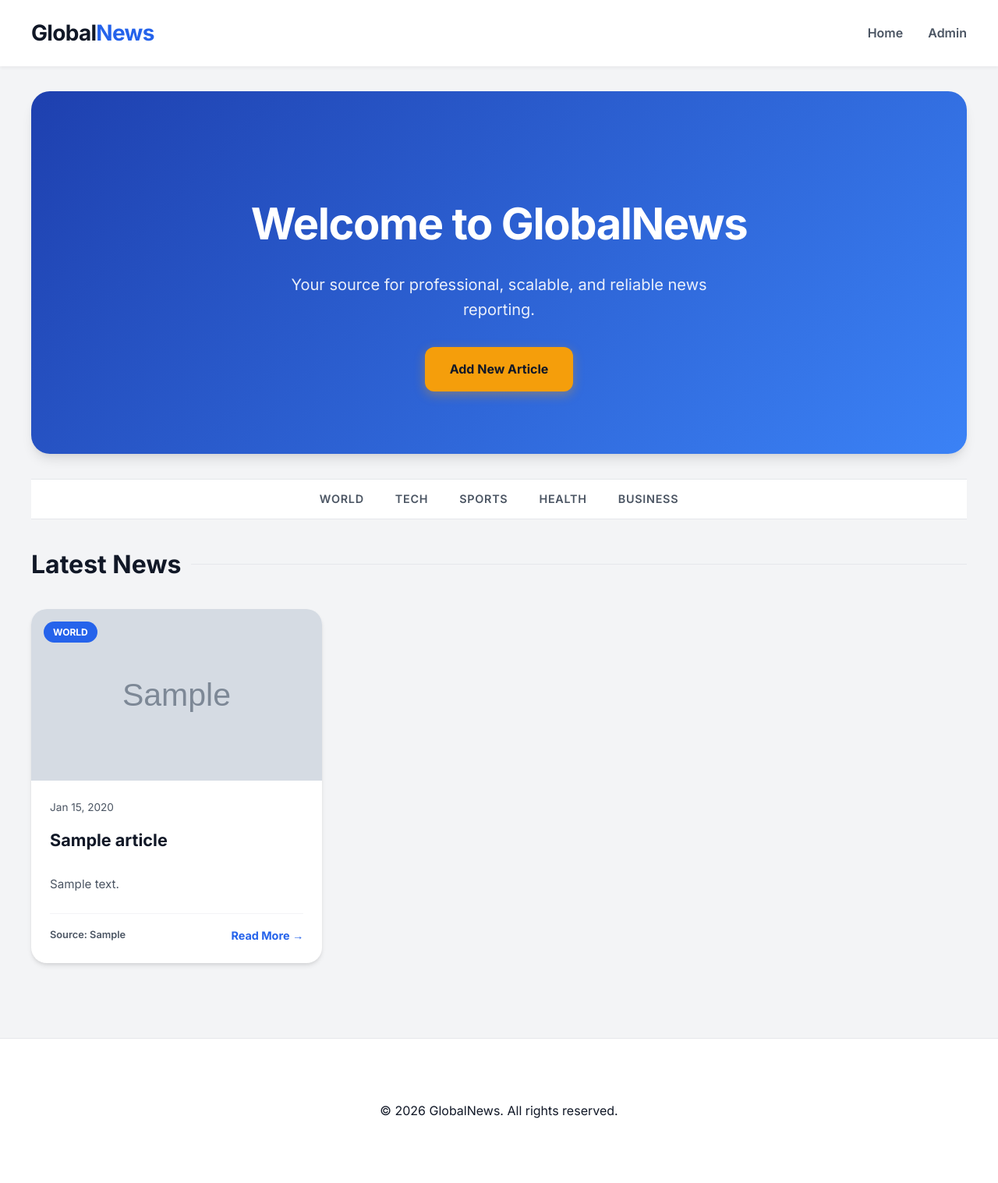
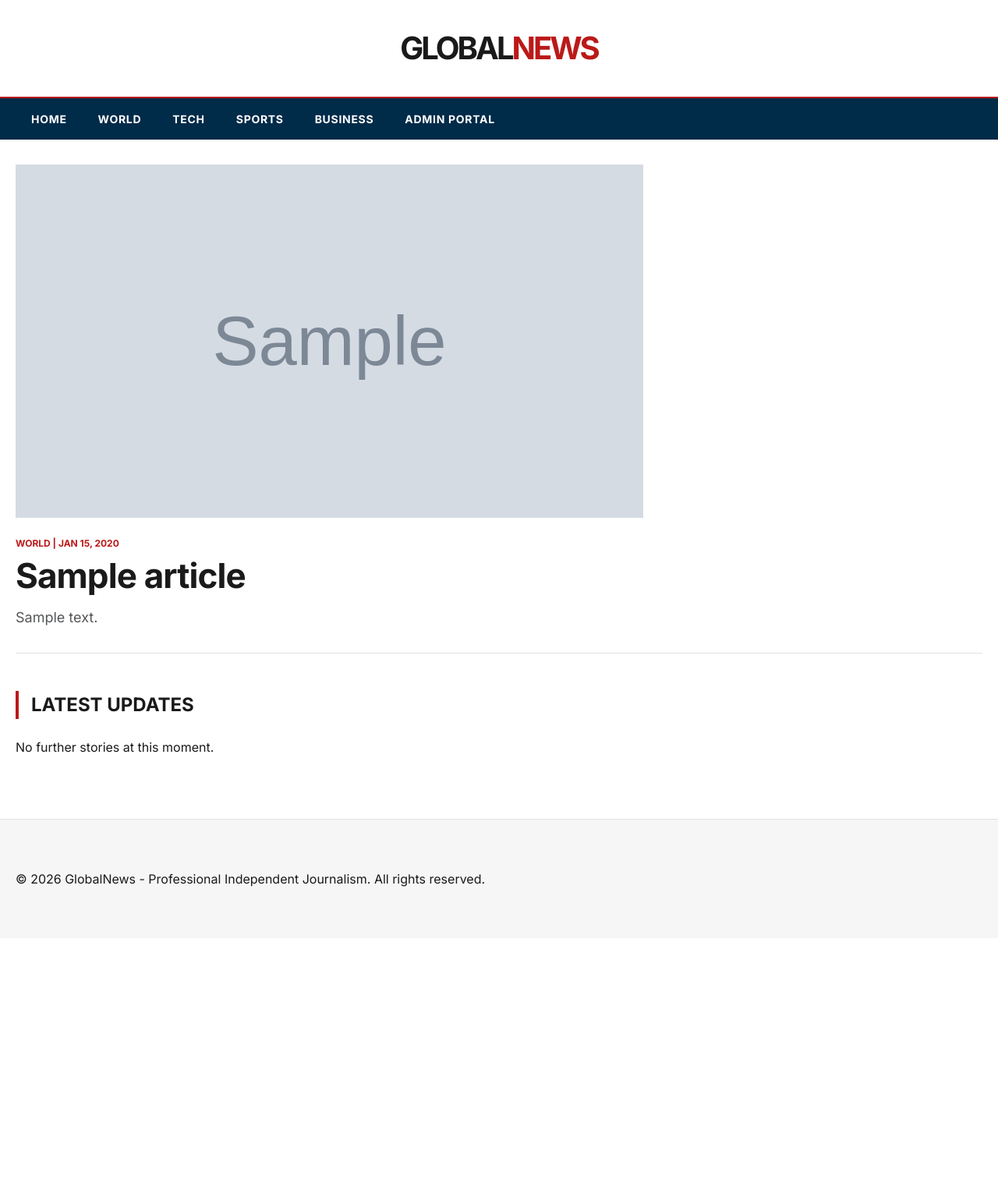
Before and after one commit to AsbinGhimire/news-sphere, a Django app: page / in a window 1280 px wide. Shown: the whole page at 78% size. After the commit the page ends 1137 px from the top, so only its background shows below. Run offline with Django 5.2, Linux system fonts and the light colour scheme; tables that the repository leaves empty hold one stand-in row (values such as "Sample post"); grey boxes marked "Sample" are stand-in pictures.

Commit message:
UI Overhaul: Professional BBC/CNN-inspired design with Top News Hero

```diff
--- a/news/views.py
+++ b/news/views.py
@@ -2,9 +2,12 @@ from django.shortcuts import render, get_object_or_404
 from .models import Article
 
 def index(request):
-    latest_articles = Article.objects.filter(published_at__isnull=False).order_by('-published_at')[:10]
+    all_articles = Article.objects.filter(published_at__isnull=False).order_by('-published_at')
+    featured_article = all_articles.first()
+    latest_articles = all_articles[1:11]  # Next 10 articles
     categories = Article.CATEGORY_CHOICES
     return render(request, 'news/index.html', {
+        'featured_article': featured_article,
         'latest_articles': latest_articles,
         'categories': categories
     })
--- a/static/css/style.css
+++ b/static/css/style.css
@@ -1,427 +1,289 @@
 :root {
-    --primary: #2563eb;
-    --primary-dark: #1d4ed8;
-    --secondary: #f59e0b;
-    --text: #111827;
-    --text-muted: #4b5563;
-    --bg: #f3f4f6;
+    --primary: #bb1919;
+    --navy: #002b49;
+    --text: #1a1a1a;
+    --text-muted: #545658;
+    --bg: #ffffff;
+    --bg-alt: #f6f6f6;
+    --border: #e2e2e2;
     --white: #ffffff;
-    --shadow: 0 4px 6px -1px rgba(0, 0, 0, 0.1), 0 2px 4px -1px rgba(0, 0, 0, 0.06);
-    --shadow-lg: 0 10px 15px -3px rgba(0, 0, 0, 0.1), 0 4px 6px -2px rgba(0, 0, 0, 0.05);
-    --container-width: 1200px;
+    --shadow: 0 1px 3px rgba(0,0,0,0.1);
+    --container-width: 1280px;
+}
+
+* {
+    box-sizing: border-box;
+    margin: 0;
+    padding: 0;
 }
 
 body {
     font-family: 'Inter', sans-serif;
     color: var(--text);
     background-color: var(--bg);
-    margin: 0;
-    line-height: 1.6;
+    line-height: 1.5;
+    -webkit-font-smoothing: antialiased;
 }
 
 .container {
     max-width: var(--container-width);
     margin: 0 auto;
-    padding: 0 1.5rem;
+    padding: 0 1.25rem;
 }
 
-/* Header & Nav */
-.navbar {
-    background: var(--white);
-    box-shadow: 0 2px 4px rgba(0,0,0,0.05);
-    padding: 1.25rem 0;
-    position: sticky;
-    top: 0;
-    z-index: 100;
+/* Global Branding Header */
+.header-main {
+    border-bottom: 2px solid var(--primary);
+    padding: 2rem 0;
 }
 
-.navbar .container {
+.header-main .container {
     display: flex;
-    justify-content: space-between;
+    justify-content: center;
     align-items: center;
+    position: relative;
 }
 
 .logo {
-    font-size: 1.75rem;
-    font-weight: 800;
+    font-size: 2.5rem;
+    font-weight: 900;
     text-decoration: none;
     color: var(--text);
-    letter-spacing: -0.025em;
+    letter-spacing: -3px;
+    text-transform: uppercase;
 }
 
 .logo span {
     color: var(--primary);
 }
 
+.navbar {
+    background: var(--navy);
+    color: white;
+    position: sticky;
+    top: 0;
+    z-index: 1000;
+}
+
+.navbar .container {
+    display: flex;
+    align-items: center;
+    justify-content: space-between;
+}
+
 nav ul {
     list-style: none;
     display: flex;
-    gap: 2rem;
-    margin: 0;
-    padding: 0;
 }
 
-nav a {
+nav ul li a {
+    display: block;
+    padding: 1rem 1.25rem;
+    color: white;
     text-decoration: none;
-    color: var(--text-muted);
-    font-weight: 600;
-    transition: all 0.2s ease;
+    font-weight: 700;
+    font-size: 0.875rem;
+    text-transform: uppercase;
+    letter-spacing: 0.05em;
+    transition: background 0.2s;
 }
 
-nav a:hover {
-    color: var(--primary);
+nav ul li a:hover {
+    background: rgba(255, 255, 255, 0.1);
 }
 
-/* Category Nav */
-.category-nav {
-    background: var(--white);
-    border-top: 1px solid #e5e7eb;
-    border-bottom: 1px solid #e5e7eb;
-    padding: 0.75rem 0;
-    overflow-x: auto;
-    margin-bottom: 2rem;
+/* Hero Section - Top News */
+.hero-news {
+    padding: 2rem 0;
+    border-bottom: 1px solid var(--border);
+    margin-bottom: 3rem;
 }
 
-.category-nav ul {
-    list-style: none;
-    display: flex;
-    justify-content: center;
-    gap: 2.5rem;
-    margin: 0;
-    padding: 0;
+.hero-grid {
+    display: grid;
+    grid-template-columns: 2fr 1fr;
+    gap: 2rem;
 }
 
-.cat-link {
+.featured-card {
+    position: relative;
+    display: block;
     text-decoration: none;
-    color: var(--text-muted);
-    font-weight: 600;
-    font-size: 0.9rem;
-    text-transform: uppercase;
-    letter-spacing: 0.05em;
-    transition: color 0.2s;
+    color: inherit;
 }
 
-.cat-link:hover {
-    color: var(--primary);
+.featured-card .img-container {
+    aspect-ratio: 16 / 9;
+    overflow: hidden;
+    background: #eee;
+    margin-bottom: 1.5rem;
 }
 
-/* Hero Section */
-.hero {
-    padding: 5rem 0;
-    text-align: center;
-    background: linear-gradient(135deg, #1e40af 0%, #3b82f6 100%);
-    color: var(--white);
-    border-radius: 1.5rem;
-    margin: 2rem 0;
-    box-shadow: var(--shadow-lg);
-}
-
-.hero h1 {
-    font-size: 3.5rem;
-    font-weight: 800;
-    margin-bottom: 1rem;
-    letter-spacing: -0.025em;
-}
-
-.hero p {
-    font-size: 1.25rem;
-    opacity: 0.9;
-    max-width: 600px;
-    margin: 0 auto 2rem;
-}
-
-/* Buttons */
-.btn {
-    display: inline-block;
-    padding: 1rem 2rem;
-    background: var(--secondary);
-    color: var(--text);
-    text-decoration: none;
-    border-radius: 0.75rem;
-    font-weight: 700;
-    transition: transform 0.2s, box-shadow 0.2s;
-    box-shadow: 0 4px 14px 0 rgba(245, 158, 11, 0.39);
-}
-
-.btn:hover {
-    transform: translateY(-2px);
-    box-shadow: 0 6px 20px rgba(245, 158, 11, 0.45);
-}
-
-/* Article Cards */
-.latest-news h2 {
-    font-size: 2rem;
-    font-weight: 800;
-    margin-bottom: 2rem;
-    display: flex;
-    align-items: center;
-    gap: 0.75rem;
-}
-
-.latest-news h2::after {
-    content: "";
-    flex: 1;
-    height: 1px;
-    background: #e5e7eb;
-}
-
-.articles-grid {
-    display: grid;
-    grid-template-columns: repeat(auto-fill, minmax(350px, 1fr));
-    gap: 2.5rem;
-}
-
-.article-card {
-    background: var(--white);
-    border-radius: 1.25rem;
-    overflow: hidden;
-    box-shadow: var(--shadow);
-    transition: transform 0.3s ease, box-shadow 0.3s ease;
-    display: flex;
-    flex-direction: column;
-}
-
-.article-card:hover {
-    transform: translateY(-8px);
-    box-shadow: var(--shadow-lg);
-}
-
-.card-image {
-    position: relative;
-    height: 220px;
-    overflow: hidden;
-}
-
-.card-image img {
+.featured-card img {
     width: 100%;
     height: 100%;
     object-fit: cover;
     transition: transform 0.5s ease;
 }
 
-.article-card:hover .card-image img {
-    transform: scale(1.05);
+.featured-card:hover img {
+    transform: scale(1.02);
 }
 
-.card-badge {
-    position: absolute;
-    top: 1rem;
-    left: 1rem;
-    background: var(--primary);
-    color: white;
-    padding: 0.25rem 0.75rem;
-    border-radius: 2rem;
-    font-size: 0.75rem;
-    font-weight: 700;
+.featured-card h1 {
+    font-size: 2.75rem;
+    font-weight: 800;
+    line-height: 1.1;
+    margin-bottom: 1rem;
+    letter-spacing: -0.02em;
+}
+
+.featured-card p {
+    font-size: 1.125rem;
+    color: var(--text-muted);
+}
+
+/* Latest News Grid */
+.section-title {
+    font-size: 1.5rem;
+    font-weight: 800;
+    margin-bottom: 1.5rem;
+    border-left: 4px solid var(--primary);
+    padding-left: 1rem;
     text-transform: uppercase;
 }
 
-.img-placeholder {
-    width: 100%;
-    height: 100%;
-    background: #e5e7eb;
-    display: flex;
-    align-items: center;
-    justify-content: center;
-    font-weight: 700;
-    color: var(--text-muted);
+.articles-grid {
+    display: grid;
+    grid-template-columns: repeat(auto-fill, minmax(300px, 1fr));
+    gap: 2rem;
+    margin-bottom: 4rem;
 }
 
-.card-content {
-    padding: 1.5rem;
-    flex-grow: 1;
+.article-card {
+    text-decoration: none;
+    color: inherit;
     display: flex;
     flex-direction: column;
 }
 
-.card-date {
-    font-size: 0.85rem;
-    color: var(--text-muted);
+.article-card .img-container {
+    aspect-ratio: 3 / 2;
+    overflow: hidden;
+    background: #eee;
+    margin-bottom: 1rem;
+}
+
+.article-card img {
+    width: 100%;
+    height: 100%;
+    object-fit: cover;
+}
+
+.article-card h3 {
+    font-size: 1.25rem;
+    font-weight: 800;
+    line-height: 1.3;
+    margin-bottom: 0.75rem;
+}
+
+.article-card h3:hover {
+    text-decoration: underline;
+    text-decoration-color: var(--primary);
+}
+
+.article-meta {
+    font-size: 0.75rem;
+    font-weight: 700;
+    text-transform: uppercase;
+    color: var(--primary);
     margin-bottom: 0.5rem;
 }
 
-.card-content h3 {
-    margin: 0.5rem 0 1rem;
-    font-size: 1.35rem;
-    line-height: 1.3;
-}
-
-.card-content h3 a {
-    text-decoration: none;
-    color: var(--text);
-    transition: color 0.2s;
-}
-
-.card-content h3 a:hover {
-    color: var(--primary);
-}
-
-.card-content p {
+.article-card p {
+    font-size: 0.9375rem;
     color: var(--text-muted);
-    font-size: 0.95rem;
-    margin-bottom: 1.5rem;
-}
-
-.card-footer {
-    margin-top: auto;
-    display: flex;
-    justify-content: space-between;
-    align-items: center;
-    padding-top: 1rem;
-    border-top: 1px solid #f3f4f6;
-}
-
-.source {
-    font-size: 0.8rem;
-    font-weight: 600;
-    color: var(--text-muted);
-}
-
-.read-more {
-    text-decoration: none;
-    color: var(--primary);
-    font-weight: 700;
-    font-size: 0.9rem;
+    line-height: 1.5;
 }
 
 /* Article Detail */
 .article-detail {
-    max-width: 1000px;
-    margin: 3rem auto;
-    background: var(--white);
-    padding: 3rem;
-    border-radius: 2rem;
-    box-shadow: var(--shadow);
+    max-width: 800px;
+    margin: 4rem auto;
 }
 
 .detail-header {
-    margin-bottom: 2.5rem;
+    text-align: center;
+    margin-bottom: 3rem;
 }
 
-.breadcrumb {
-    font-size: 0.85rem;
-    color: var(--text-muted);
+.detail-header .category-badge {
+    color: var(--primary);
+    font-weight: 800;
+    text-transform: uppercase;
+    letter-spacing: 0.1em;
+    font-size: 0.875rem;
     margin-bottom: 1rem;
-}
-
-.breadcrumb a {
-    color: var(--primary);
-    text-decoration: none;
-}
-
-.detail-header .badge {
-    display: inline-block;
-    background: #eff6ff;
-    color: var(--primary);
-    padding: 0.25rem 1rem;
-    border-radius: 2rem;
-    font-weight: 700;
-    font-size: 0.8rem;
-    text-transform: uppercase;
-    margin-bottom: 1.5rem;
+    display: block;
 }
 
 .detail-header h1 {
-    font-size: 3rem;
-    font-weight: 900;
+    font-size: 3.5rem;
+    font-weight: 800;
     line-height: 1.1;
+    margin-bottom: 1.5rem;
     letter-spacing: -0.02em;
-    margin-bottom: 1.5rem;
 }
 
-.meta-info {
-    display: flex;
-    gap: 1rem;
+.detail-header .meta {
+    font-size: 0.9rem;
     color: var(--text-muted);
-    font-size: 0.95rem;
-    font-weight: 500;
 }
 
-.detail-image {
+.detail-hero-img {
     width: 100%;
+    max-height: 500px;
+    object-fit: cover;
     margin-bottom: 3rem;
-    border-radius: 1.5rem;
-    overflow: hidden;
 }
 
-.detail-image img {
-    width: 100%;
-    display: block;
+.article-body {
+    font-size: 1.25rem;
+    line-height: 1.8;
+    color: #333;
 }
 
-.detail-layout {
-    display: grid;
-    grid-template-columns: 2fr 1fr;
-    gap: 4rem;
-}
-
-.description {
-    font-size: 1.4rem;
-    line-height: 1.5;
-    color: var(--text);
+.article-body p {
     margin-bottom: 2rem;
 }
 
-.body-text {
-    font-size: 1.15rem;
-    color: var(--text-muted);
-    line-height: 1.8;
+.ai-section {
+    background: var(--bg-alt);
+    padding: 2.5rem;
+    margin: 3rem 0;
+    border-left: 4px solid var(--navy);
 }
 
-/* AI Summary Sidebar */
-.ai-summary-card {
-    background: #f8fafc;
-    border: 1px solid #e2e8f0;
-    border-radius: 1.5rem;
-    padding: 2rem;
-    position: sticky;
-    top: 100px;
+.ai-section h3 {
+    text-transform: uppercase;
+    font-size: 0.9rem;
+    margin-bottom: 1rem;
+    color: var(--navy);
 }
 
-.ai-summary-card h3 {
-    display: flex;
-    align-items: center;
-    gap: 0.75rem;
-    font-size: 1.25rem;
-    margin-bottom: 1rem;
-}
-
-.ai-icon {
-    background: linear-gradient(135deg, #7c3aed, #4f46e5);
-    color: white;
-    padding: 0.1rem 0.5rem;
-    border-radius: 0.4rem;
-    font-size: 0.75rem;
-}
-
-.paraphrased-section {
-    margin-top: 4rem;
-    background: #fffbeb;
-    padding: 2.5rem;
-    border-radius: 1.5rem;
-    border-left: 6px solid var(--secondary);
-}
-
-.italic {
-    font-style: italic;
-}
-
-.footer {
+/* Footer */
+footer {
+    background: var(--bg-alt);
     padding: 4rem 0;
-    text-align: center;
-    border-top: 1px solid #e5e7eb;
-    margin-top: 6rem;
-    background: var(--white);
+    border-top: 1px solid var(--border);
+    margin-top: 5rem;
 }
 
 @media (max-width: 900px) {
-    .detail-layout {
+    .hero-grid {
         grid-template-columns: 1fr;
     }
-    .hero h1 {
-        font-size: 2.5rem;
-    }
-    .detail-header h1 {
-        font-size: 2.25rem;
+    .logo {
+        font-size: 2rem;
     }
 }
--- a/templates/base.html
+++ b/templates/base.html
@@ -10,17 +10,24 @@
     <link href="https://fonts.googleapis.com/css2?family=Inter:wght@400;600;700&display=swap" rel="stylesheet">
 </head>
 <body>
-    <header class="navbar">
+    <header class="header-main">
         <div class="container">
             <a href="/" class="logo">Global<span>News</span></a>
-            <nav>
-                <ul>
-                    <li><a href="/">Home</a></li>
-                    <li><a href="/admin/">Admin</a></li>
-                </ul>
-            </nav>
         </div>
     </header>
+
+    <nav class="navbar">
+        <div class="container">
+            <ul>
+                <li><a href="/">Home</a></li>
+                <li><a href="/category/World/">World</a></li>
+                <li><a href="/category/Tech/">Tech</a></li>
+                <li><a href="/category/Sports/">Sports</a></li>
+                <li><a href="/category/Business/">Business</a></li>
+                <li><a href="/admin/">Admin Portal</a></li>
+            </ul>
+        </div>
+    </nav>
 
     <main class="container">
         {% block content %}
@@ -29,7 +36,7 @@
 
     <footer class="footer">
         <div class="container">
-            <p>&copy; 2026 GlobalNews. All rights reserved.</p>
+            <p>&copy; 2026 GlobalNews - Professional Independent Journalism. All rights reserved.</p>
         </div>
     </footer>
 
--- a/templates/news/index.html
+++ b/templates/news/index.html
@@ -3,47 +3,47 @@
 {% block title %}Home - GlobalNews{% endblock %}
 
 {% block content %}
-<section class="hero">
-    <h1>Welcome to GlobalNews</h1>
-    <p>Your source for professional, scalable, and reliable news reporting.</p>
-    <a href="/admin/" class="btn">Add New Article</a>
+<!-- Top News Hero -->
+{% if featured_article %}
+<section class="hero-news">
+    <div class="hero-grid">
+        <a href="{% url 'article_detail' featured_article.pk %}" class="featured-card">
+            <div class="img-container">
+                {% if featured_article.image_url %}
+                    <img src="{{ featured_article.image_url }}" alt="{{ featured_article.title }}">
+                {% else %}
+                    <div class="img-placeholder">{{ featured_article.category }}</div>
+                {% endif %}
+            </div>
+            <div class="article-meta">{{ featured_article.category }} | {{ featured_article.published_at|date:"M d, Y" }}</div>
+            <h1>{{ featured_article.title }}</h1>
+            <p>{{ featured_article.description|truncatewords:40 }}</p>
+        </a>
+
+        <!-- Could add secondary featured items here if needed -->
+    </div>
 </section>
+{% endif %}
 
-<nav class="category-nav">
-    <ul>
-        {% for cat_key, cat_val in categories %}
-        <li><a href="{% url 'category_view' cat_key %}" class="cat-link">{{ cat_val }}</a></li>
-        {% endfor %}
-    </ul>
-</nav>
-
-<section class="latest-news">
-    <h2>Latest News</h2>
+<!-- Latest News Grid -->
+<section class="latest-section">
+    <h2 class="section-title">Latest Updates</h2>
     <div class="articles-grid">
         {% for article in latest_articles %}
-        <article class="article-card">
-            <div class="card-image">
+        <a href="{% url 'article_detail' article.pk %}" class="article-card">
+            <div class="img-container">
                 {% if article.image_url %}
-                <img src="{{ article.image_url }}" alt="{{ article.title }}">
+                    <img src="{{ article.image_url }}" alt="{{ article.title }}">
                 {% else %}
-                <div class="img-placeholder">{{ article.category }}</div>
+                    <div class="img-placeholder">{{ article.category }}</div>
                 {% endif %}
-                <span class="card-badge">{{ article.category }}</span>
             </div>
-            <div class="card-content">
-                <span class="card-date">{{ article.published_at|date:"M d, Y" }}</span>
-                <h3><a href="{% url 'article_detail' article.pk %}">{{ article.title }}</a></h3>
-                <p>{{ article.description|truncatewords:20 }}</p>
-                <div class="card-footer">
-                    <span class="source">Source: {{ article.source }}</span>
-                    <a href="{% url 'article_detail' article.pk %}" class="read-more">Read More &rarr;</a>
-                </div>
-            </div>
-        </article>
+            <div class="article-meta">{{ article.category }}</div>
+            <h3>{{ article.title }}</h3>
+            <p>{{ article.description|truncatewords:20 }}</p>
+        </a>
         {% empty %}
-        <div class="article-placeholder">
-            <p>No articles available. Run the population script to add sample news!</p>
-        </div>
+        <div class="placeholder">No further stories at this moment.</div>
         {% endfor %}
     </div>
 </section>
```
Also changed, not shown: templates/news/article_detail.html (+6 -42 lines), templates/news/category.html (+11 -28 lines).
